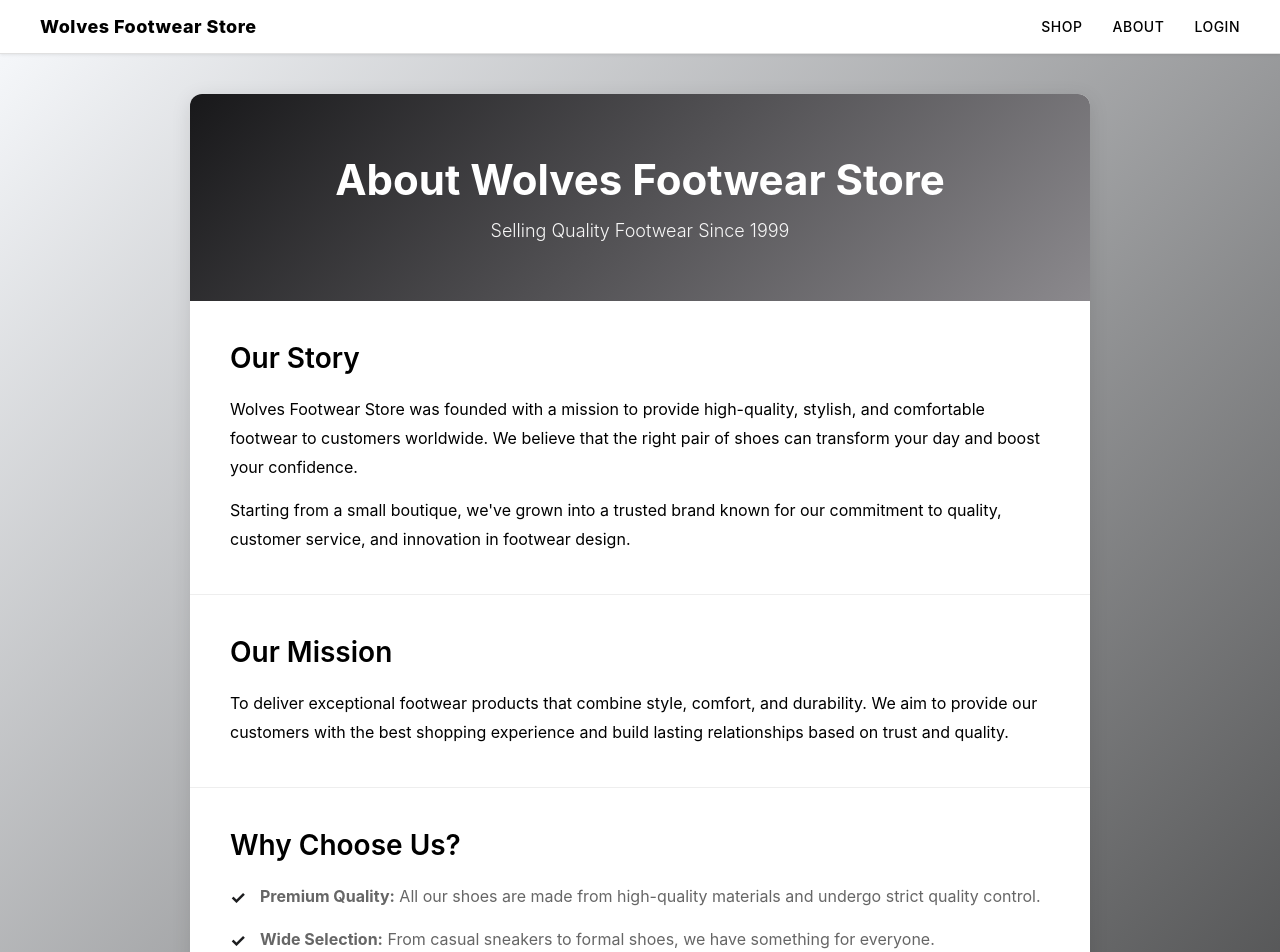
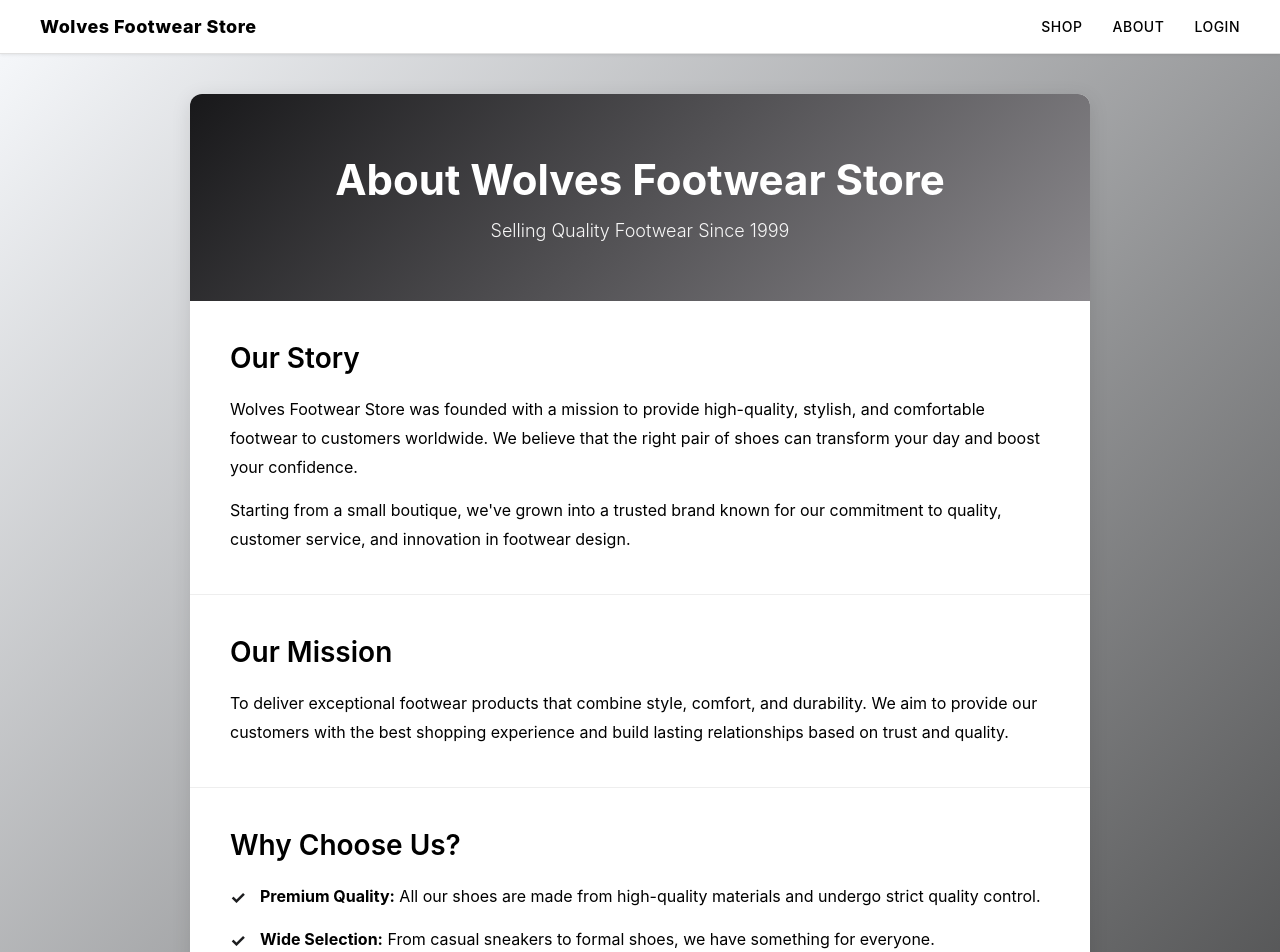
Before and after one commit to RamiroJAP/WEB_ENG_PROJECT, a React (Vite) app: page /about in a window 1280 px wide. Shown: the top 952 px of the page. Built offline with nearby package versions, Linux system fonts and the light colour scheme; no server answers; the database is empty.

Commit message:
colordesign
-changed feature list

```diff
--- a/src/pages/about/About.css
+++ b/src/pages/about/About.css
@@ -70,7 +70,7 @@
 
 .features-list li {
   font-size: 16px;
-  color: #666;
+  color: #000000;
   line-height: 1.8;
   margin: 15px 0;
   padding-left: 30px;
```
